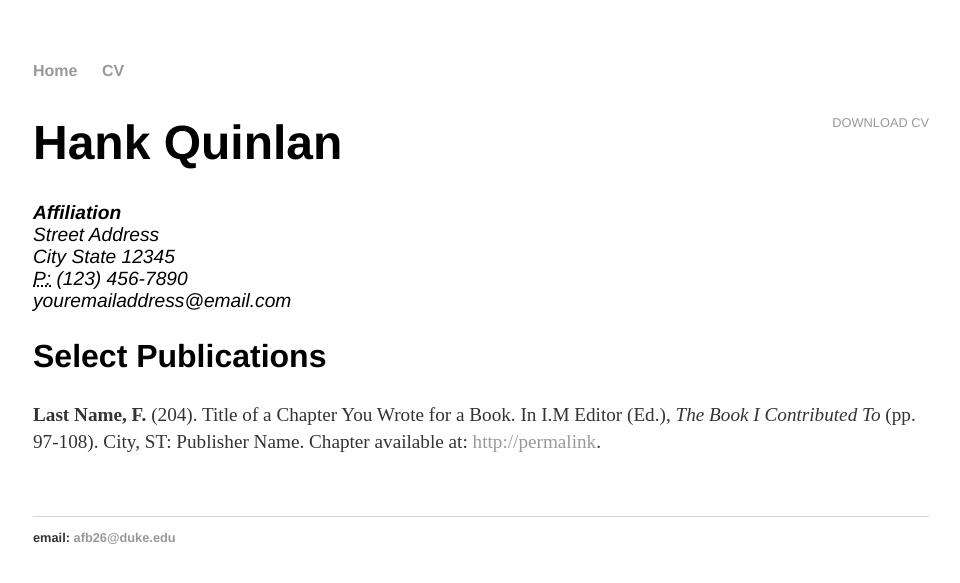
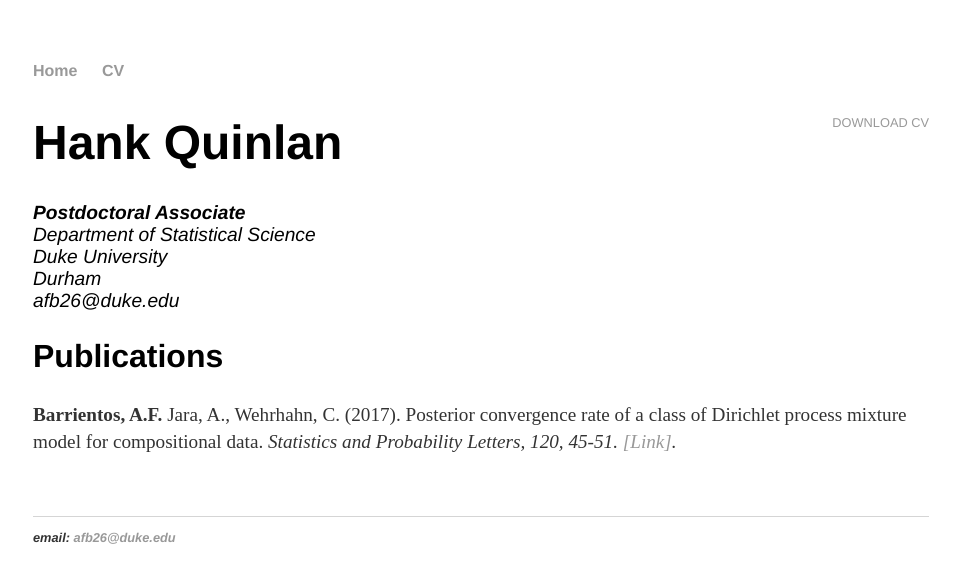
Before and after one commit to anfebar/anfebar.github.io, a Jekyll site: the page built from cv/index.html, in a window 1280 px wide. Shown: the top 583 px of the page, without its empty margins (159-1119 px from the left). Built offline with Jekyll 4.4.1, drawn with Linux system fonts in a browser that asks for light colours.

Commit message:
Update index.html

```diff
--- a/cv/index.html
+++ b/cv/index.html
@@ -1,22 +1,26 @@
 ---
 layout: default
-title: CV of Your Name
+title: Andrés F. Barrientos
 ---
 
 	<div class="cv">
 		<a href="#" class="download" title="Download CV as PDF">Download CV</a>
 					<h1>Hank Quinlan</h1>
 					<address>
-					<strong>Affiliation</strong><br>
-					Street Address<br>
-					City State 12345<br>
-					<abbr title="phone">P:</abbr> (123) 456-7890<br>
-					<span class="obfuscate">youremailaddress@email.com</span>
+					<strong>Postdoctoral Associate </strong><br>
+					Department of Statistical Science<br>
+					Duke University<br>
+						Durham<br>
+					<!--<abbr title="phone">P:</abbr> (123) 456-7890<br>-->
+					<span class="obfuscate">afb26@duke.edu</span>
 					</address>
 
-					<h2>Select Publications</h2>
+					<h2>Publications</h2>
 
-					<p><strong>Last Name, F.</strong> (204). Title of a Chapter You Wrote for a Book. In I.M Editor (Ed.), <em>The Book I Contributed To</em> (pp. 97-108). City, ST: Publisher Name. Chapter available at: <a href="#">http://permalink</a>.
+					<p><strong>Barrientos, A.F.</strong>  Jara, A., Wehrhahn, C. (2017).
+						Posterior convergence rate of a class of Dirichlet process mixture model for compositional data.
+						<em>Statistics and Probability Letters, 120, 45-51.
+							<a href="http://www.sciencedirect.com/science/article/pii/S0167715215300730">[Link]</a>.
 
 
 	</div>
```
